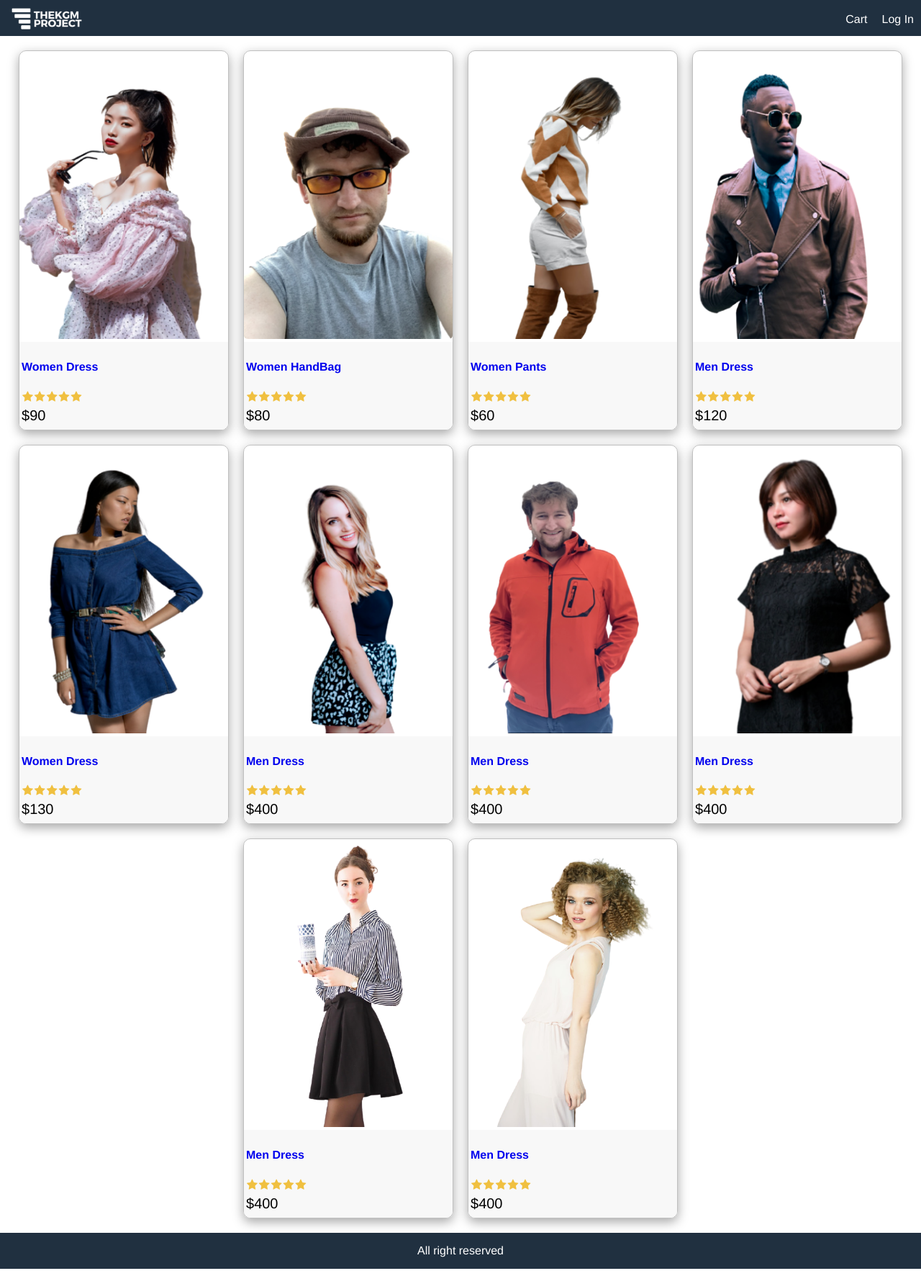
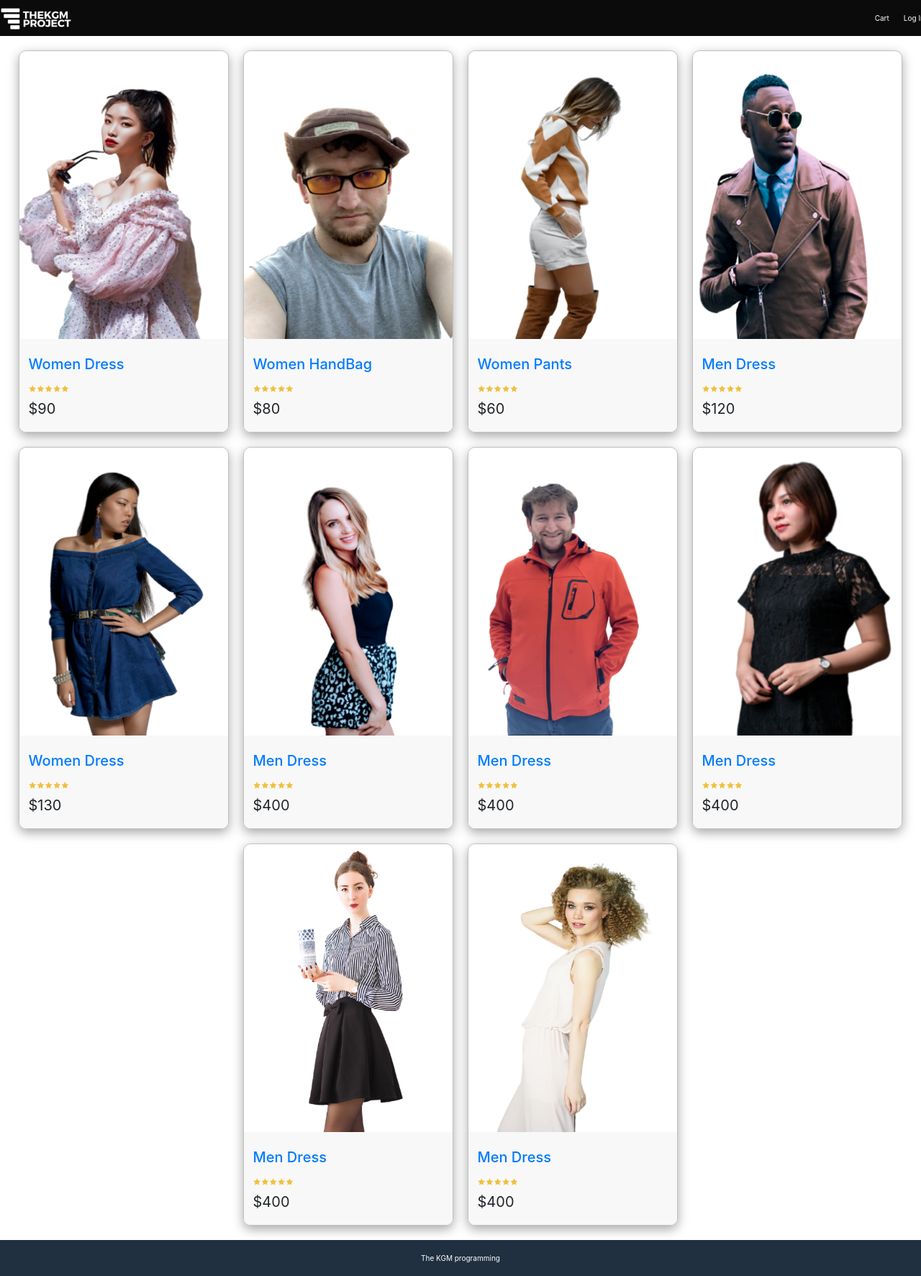
Before and after one commit to fatihkgm/EcommerceWebsite_React, a React (Create React App) app in the folder eshops/: page / in a window 1280 px wide. Shown: the whole page at 72% size. Built offline with nearby package versions, Linux system fonts and the light colour scheme.

Commit message:
Bootsrap created

```diff
--- a/eshops/package.json
+++ b/eshops/package.json
@@ -6,7 +6,9 @@
     "@testing-library/jest-dom": "^5.11.4",
     "@testing-library/react": "^11.1.0",
     "@testing-library/user-event": "^12.1.10",
+    "bootstrap": "^4.6.0",
     "react": "^17.0.1",
+    "react-bootstrap": "^1.5.1",
     "react-dom": "^17.0.1",
     "react-scripts": "4.0.3",
     "web-vitals": "^1.0.1"
--- a/eshops/public/index.html
+++ b/eshops/public/index.html
@@ -24,7 +24,12 @@
       work correctly both with client-side routing and a non-root public URL.
       Learn how to configure a non-root public URL by running `npm run build`.
     -->
-
+    <link
+      rel="stylesheet"
+      href="https://cdn.jsdelivr.net/npm/bootstrap@4.6.0/dist/css/bootstrap.min.css"
+      integrity="sha384-B0vP5xmATw1+K9KRQjQERJvTumQW0nPEzvF6L/Z6nronJ3oUOFUFpCjEUQouq2+l"
+      crossorigin="anonymous"
+    />
     <link
       rel="stylesheet"
       href="https://cdnjs.cloudflare.com/ajax/libs/font-awesome/4.7.0/css/font-awesome.min.css"
--- a/eshops/src/App.js
+++ b/eshops/src/App.js
@@ -1,5 +1,8 @@
 import React from 'react';
 import data from './data';
+import 'bootstrap/dist/css/bootstrap.min.css';
+import { Button } from 'react-bootstrap';
+
 
 function App() {
   return (
@@ -19,7 +22,7 @@ function App() {
         <div>
           <div className="row center">
             {data.products.map(product => (
-              <div key={product._id} className="card">
+              <div key={product._id} className="cardBox">
                 <a href={`/product/${product._id}`}>
                   <img
                     className="medium"
@@ -55,7 +58,7 @@ function App() {
           </div>
         </div>
       </main>
-      <footer className="row center">All right reserved</footer>
+      <footer className="row center">The KGM programming</footer>
     </div>
   );
 }
--- a/eshops/src/index.css
+++ b/eshops/src/index.css
@@ -28,7 +28,7 @@ body {
 }
 header {
   grid-area: header;
-  background-color: #203040;
+  background-color: #0c0b0b;
 }
 main {
   grid-area: main;
@@ -88,7 +88,7 @@ img.medium {
 }
 
 /* Card */
-.card {
+.cardBox {
   border: 0.1rem #c0c0c0 solid;
   border-radius: 1rem;
   margin: 1rem;
```
Also changed, not shown: eshops/src/components/Product.js (added), 1 other file (tests, documents, lock files or other folders).
